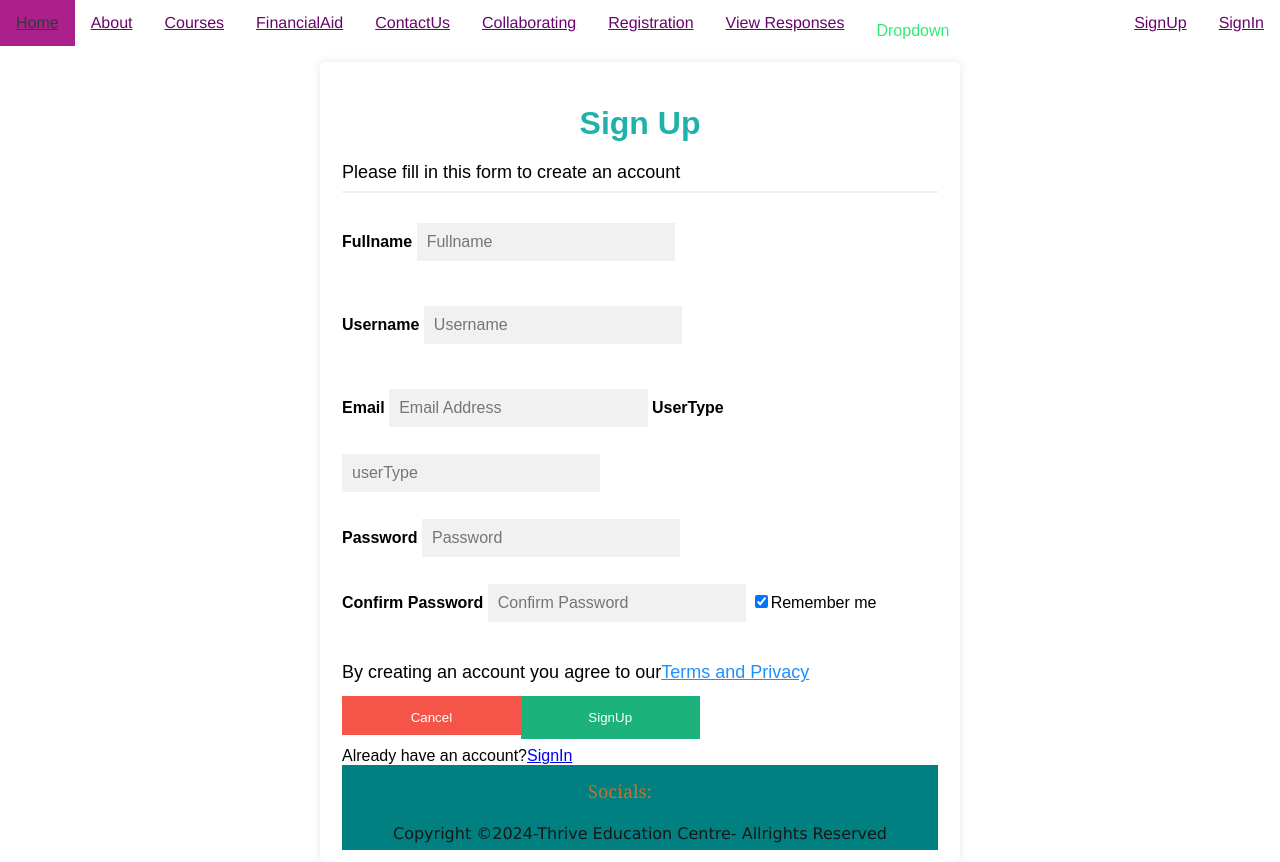
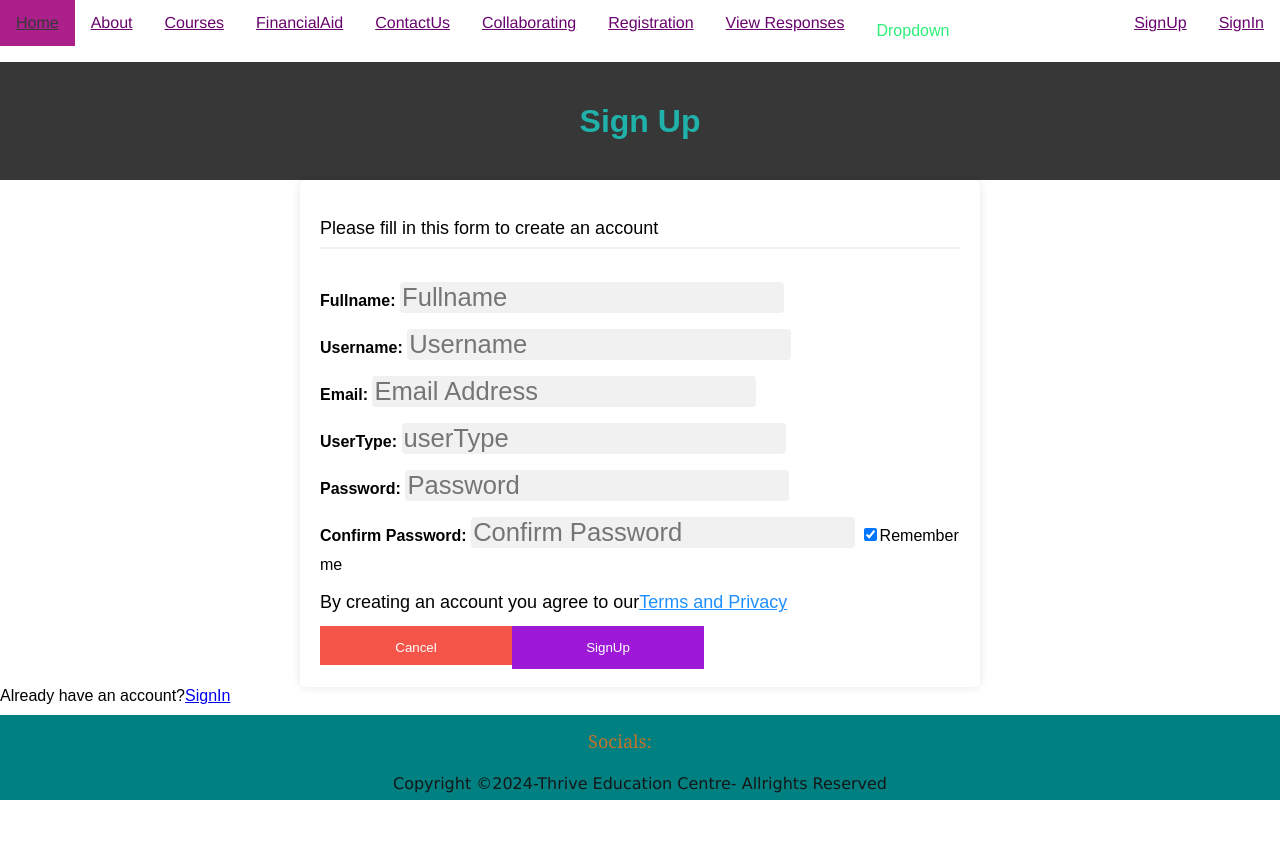
Before and after one commit to Clarita254/THRIVESCHOOL, a PHP site: page /SignUp.php in a window 1280 px wide. After the commit the page ends 800 px from the top, so only its background shows below. Run offline with PHP 8.4, Linux system fonts and the light colour scheme.

Commit message:
Added styling on SignUp page

```diff
--- a/SignUp.php
+++ b/SignUp.php
@@ -6,7 +6,7 @@
 
 <style>
 h1{
-text-align:center;
+text-align:centre;
 margin-bottom:20px;
 color:lightseagreen;
 }
@@ -18,42 +18,41 @@ font-size: large;
 color:black;
 
 }
-p1{
-    padding-bottom:20px;
-}
+
     </style>
 <body>
+
+<div class="header">
+<h1> Sign Up </h1>
+</div>
+
 <div class="container">
 <form action="action_page.php">
-
-<div id=SignUp-h1>
-<h1> Sign Up </h1>
-<div>
 
 <p id="SignUp-Form-label">Please fill in this form to create an account </p>
 
 <hr>
 
-<label for ="fullname"><b>Fullname</b></label>
-<input type="text" name="fullname"id="fullname"placeholder="Fullname" required><br><br>
+<label for ="fullname"><b>Fullname:</b></label>
+<input type="text" name="fullname"id="fullname"placeholder="Fullname" required><br>
 
-<label for ="Username"><b>Username</b></label>
-<input type="text" name="Username"id="username"placeholder="Username" required><br><br>
+<label for ="Username"><b>Username:</b></label>
+<input type="text" name="Username"id="username"placeholder="Username" required><br>
 
-<label for ="email"><b>Email</b></label>
-<input type="text"name="email"id="Email"placeholder="Email Address"required>
+<label for ="email"><b>Email:</b></label>
+<input type="email"name="email"id="Email"placeholder="Email Address"required><br>
 
-<label for="userType"><b>UserType</b></label>
+<label for="userType"><b>UserType:</b></label>
 <input type="text"name="userType"id="usertype" placeholder="userType" required><br>
 
 
 
 <!----->
-<label for="password"><b>Password</b></label>
+<label for="password"><b>Password:</b></label>
 <input type="password"name="password"id="password"placeholder="Password" required><br>
 
 
-<label for ="Confirm-password"><b>Confirm Password</b></label>
+<label for ="Confirm-password"><b>Confirm Password:</b></label>
 <input type="password"name="confirm-password"id="confirm password"placeholder="Confirm Password"required>
 
 
@@ -67,8 +66,10 @@ p1{
 
  </form>
  </div>
-<p1 class="account-info">Already have an account?<a href="SignIn.php">SignIn</a></p1>
 
+ <div class="account-info">
+<p1>Already have an account?<a href="SignIn.php">SignIn</a></p1>
+</div>
 </body>
 
 <?php require_once("templates/footer.php");?>
--- a/css/form.css
+++ b/css/form.css
@@ -38,19 +38,33 @@ input[type="submit"]:hover{
 
 
 /*Full-width input fields*/
-input[type=text],input[type=password]{
-  width:40%;
-  padding:10px;
-  margin:5px 0 22px 0;
+input[type=text],input[type=email],input[type=password]{
+  width:60%;
+  padding:14 20px;
+  font-size:1.6em;
+  border-radius:4px;
+  border:1px solid #424242;
+  margin:8px  0;
   display:inline-block;
   border:none;
   background:#f1f1f1;
+  box-sizing: border-box;
 
 }
 input[type=text]:focus,input[type=password]:focus{
   background-color:#ddd;
   outline:none;
 
+}
+input[type=submit],input[type=button]{
+  width:30%;
+  padding:14px 20px;
+  color:azure;
+  font-size:1.6em;
+  border-radius:4px;
+  border:none;
+  margin: 8px 0;
+  box-sizing:border-box;
 }
 
 hr{
@@ -59,7 +73,7 @@ hr{
 }
 /*set a style for all buttons*/
 button{
-background-color:#04AA6D;
+background-color:darkviolet;
 color:white;
 padding:14px 20px;
 margin:8px 0;
@@ -87,13 +101,12 @@ opacity:1;
 /*Add padding to container elements*/
 .container{
   padding:16px;
-    width:50%;
-    margin:0 auto;
-    padding:20px;
-    border:2px solid rgb(255, 255,255,0.8);
-    border-radius:5px;
-    box-shadow:0 0 10px rgba(0,0,0,0.1);
-    box-sizing:border-box;
+  width:50%;
+ margin:0 auto;
+  padding:20px;
+  background-color:2px solid rgb(255, 255,255,0.8);
+  border-radius:5px;
+  box-shadow:0 0 10px rgba(0,0,0,0.1);
 
 }
 /*clear floats*/
@@ -102,6 +115,15 @@ content:"";
 clear:both;
 display:table;
 
+}
+.account-info{
+  padding-bottom:10px;
+}
+.header{
+  padding: 20px;
+  text-align: center;
+  background-color:pink;
+  color:lightseagreen;
 }
 /*Change styles for cancel button and signup button on extra small screens*/
 @media screen and (max-width:300px){
```
